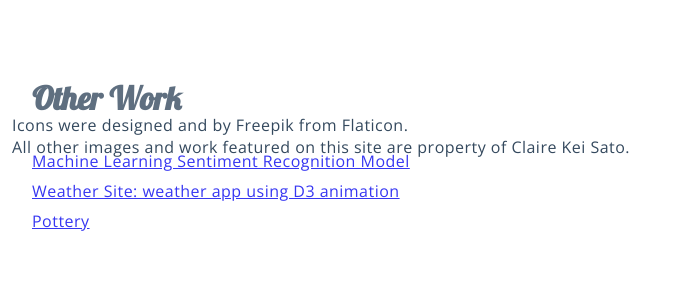
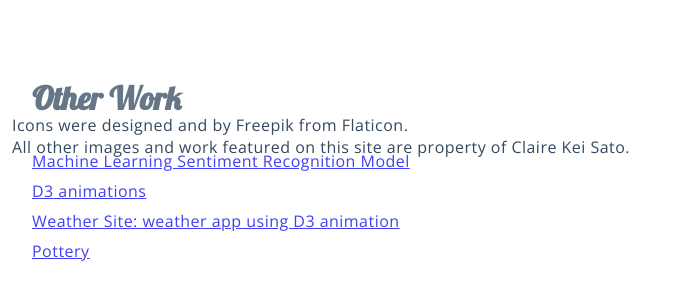
Before and after one commit to ckeisato/cksdotcom, a website: page assets/pages/index.html in a window 1280 px wide. Shown: the part 2298-2600 px from the top of the page, without its empty margins (0-680 px from the left). Before the commit the page ends 2570 px from the top, so only its background shows below. Drawn offline with nearby package versions, Linux system fonts and the light colour scheme; files that its build step writes are made by us from their sources; files whose address does not match are found by name.

Commit message:
update index file with link to animations site

```diff
--- a/assets/pages/index.html
+++ b/assets/pages/index.html
@@ -59,6 +59,9 @@
           <a href="https://ckeisato.github.io/movieReviews/" target="_blank">Machine Learning Sentiment Recognition Model</a>
         </li>
         <li class="content-panel-list-item">
+          <a href="https://ckeisato.github.io/animations/" target="_blank">D3 animations</a>
+        </li>
+        <li class="content-panel-list-item">
           <a href="http://ckeisato.github.io/weatherSite/" target="_blank">Weather Site: weather app using D3 animation</a>
         </li>
         <li class="content-panel-list-item">
```
